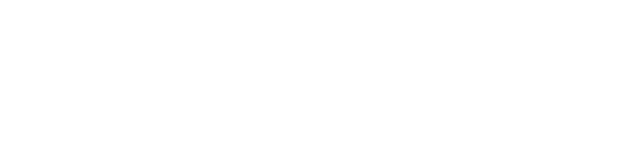
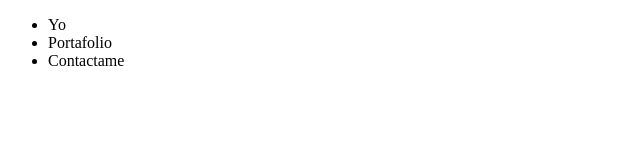
Before and after one commit to gahudy/portafolio, a plain HTML site: page index.html in a window 1280 px wide. Shown: the whole page, without its empty margins (0-640 px from the left). Drawn offline with Linux system fonts and the light colour scheme.

Commit message:
primer commit exitoso despues de problemas con github, solo incluye header en index.html

```diff
--- a/index.html
+++ b/index.html
@@ -6,6 +6,12 @@
     <title>Document</title>
 </head>
 <body>
-
+    <header>
+        <ul>
+            <li>Yo</li>
+            <li>Portafolio</li>
+            <li>Contactame</li>
+        </ul>
+    </header>
 </body>
 </html>
```
